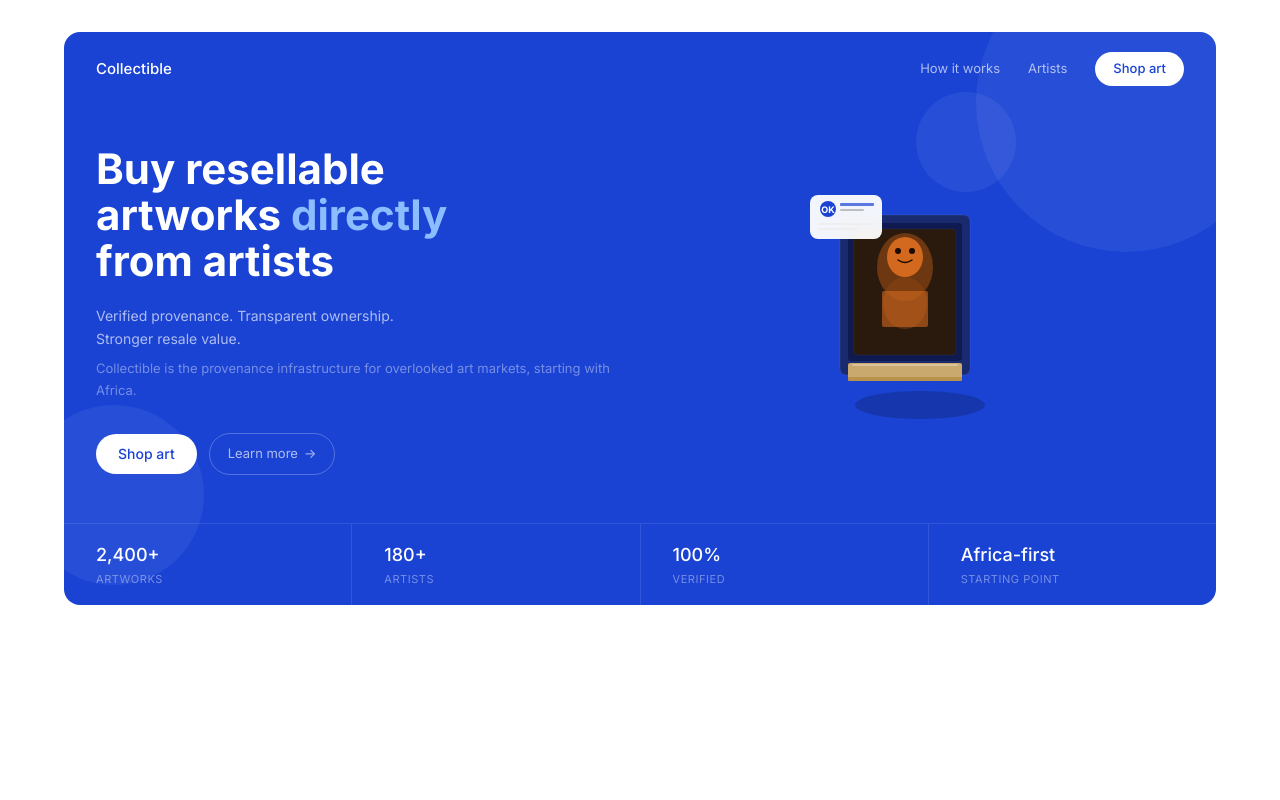
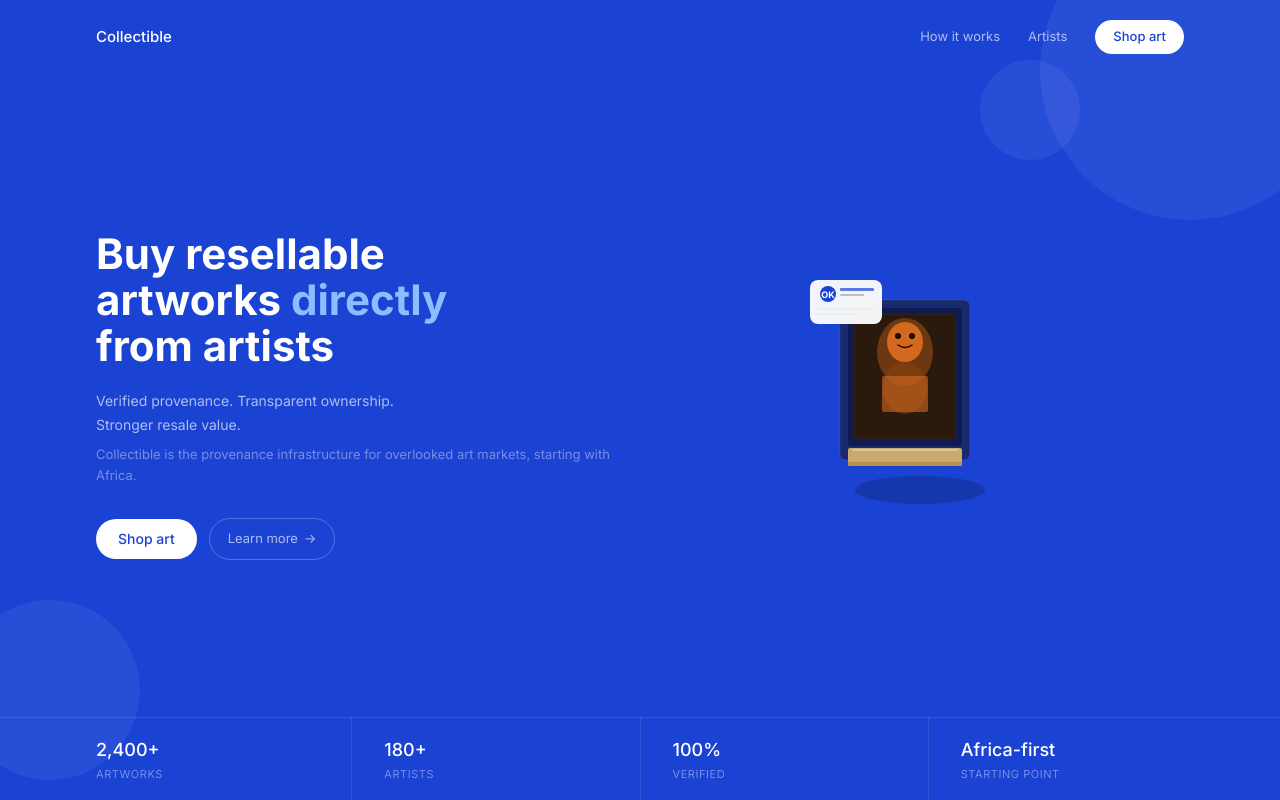
Before and after one commit to Adefila-op/collectibles, a React (Vite) app: page / in a window 1280 px wide. Built offline with nearby package versions, Linux system fonts and the light colour scheme.

Commit message:
Make landing page full screen

```diff
--- a/src/routes/Home.tsx
+++ b/src/routes/Home.tsx
@@ -158,14 +158,14 @@ export default function Home() {
 
 function DesktopLanding() {
   return (
-    <div className="min-h-screen bg-white p-8 text-white">
+    <div className="min-h-screen bg-[#1a43d4] text-white">
       <h2 className="sr-only">Collectible landing page - buy resellable artworks directly from artists</h2>
-      <section className="relative mx-auto min-h-[480px] max-w-6xl overflow-hidden rounded-2xl bg-[#1a43d4] font-sans">
+      <section className="relative flex min-h-screen w-full flex-col overflow-hidden bg-[#1a43d4] font-sans">
         <div className="absolute -right-[60px] -top-20 h-[300px] w-[300px] rounded-full bg-white/[0.06]" />
         <div className="absolute -left-10 bottom-5 h-[180px] w-[180px] rounded-full bg-white/[0.06]" />
         <div className="absolute right-[200px] top-[60px] h-[100px] w-[100px] rounded-full bg-white/[0.06]" />
 
-        <nav className="relative z-10 flex items-center justify-between px-8 py-5">
+        <nav className="relative z-10 mx-auto flex w-full max-w-6xl items-center justify-between px-8 py-5">
           <Link to="/" className="text-[15px] font-medium tracking-normal text-white">
             Collectible
           </Link>
@@ -185,7 +185,7 @@ function DesktopLanding() {
           </div>
         </nav>
 
-        <div className="relative z-10 grid grid-cols-2 items-center gap-8 px-8 pb-12 pt-10">
+        <div className="relative z-10 mx-auto grid w-full max-w-6xl flex-1 grid-cols-2 items-center gap-8 px-8 py-12">
           <div>
             <h1 className="mb-5 font-sans text-[42px] font-bold leading-[1.1] tracking-normal text-white">
               Buy resellable
@@ -258,7 +258,8 @@ function DesktopLanding() {
           </div>
         </div>
 
-        <div className="relative z-10 flex border-t border-white/10">
+        <div className="relative z-10 border-t border-white/10">
+          <div className="mx-auto flex w-full max-w-6xl">
             {[
               ["2,400+", "Artworks"],
               ["180+", "Artists"],
@@ -271,6 +272,7 @@ function DesktopLanding() {
               </div>
             ))}
           </div>
+        </div>
       </section>
     </div>
   );
```
Also changed, not shown: 1 other file (tests, documents, lock files or other folders). Lines whose indentation alone changed are shown as unchanged.
